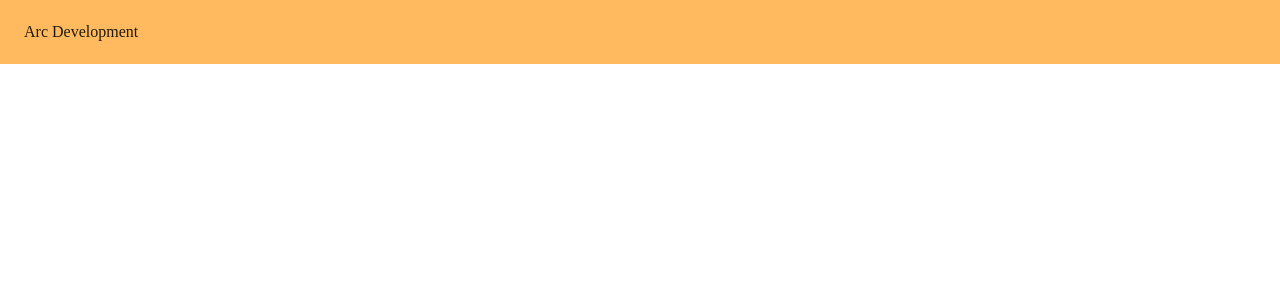
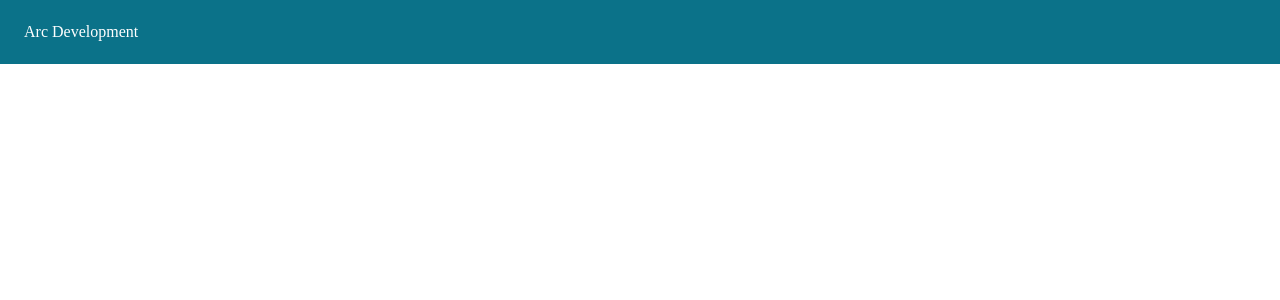
Before and after one commit to KRAY306090/arcdevelopment, a React (Create React App) app: page / in a window 1280 px wide. Shown: the top 300 px of the page. Built offline with nearby package versions, Linux system fonts and the light colour scheme.

Commit message:
color fix

```diff
--- a/src/components/ui/Header.js
+++ b/src/components/ui/Header.js
@@ -19,7 +19,7 @@ function ElevationScroll(props) {
 export default function Header(props) {
     return(
         <ElevationScroll>
-        <AppBar position='fixed' color="secondary">
+        <AppBar position='fixed'>
             <ToolBar>
                 Arc Development
             </ToolBar>
```
